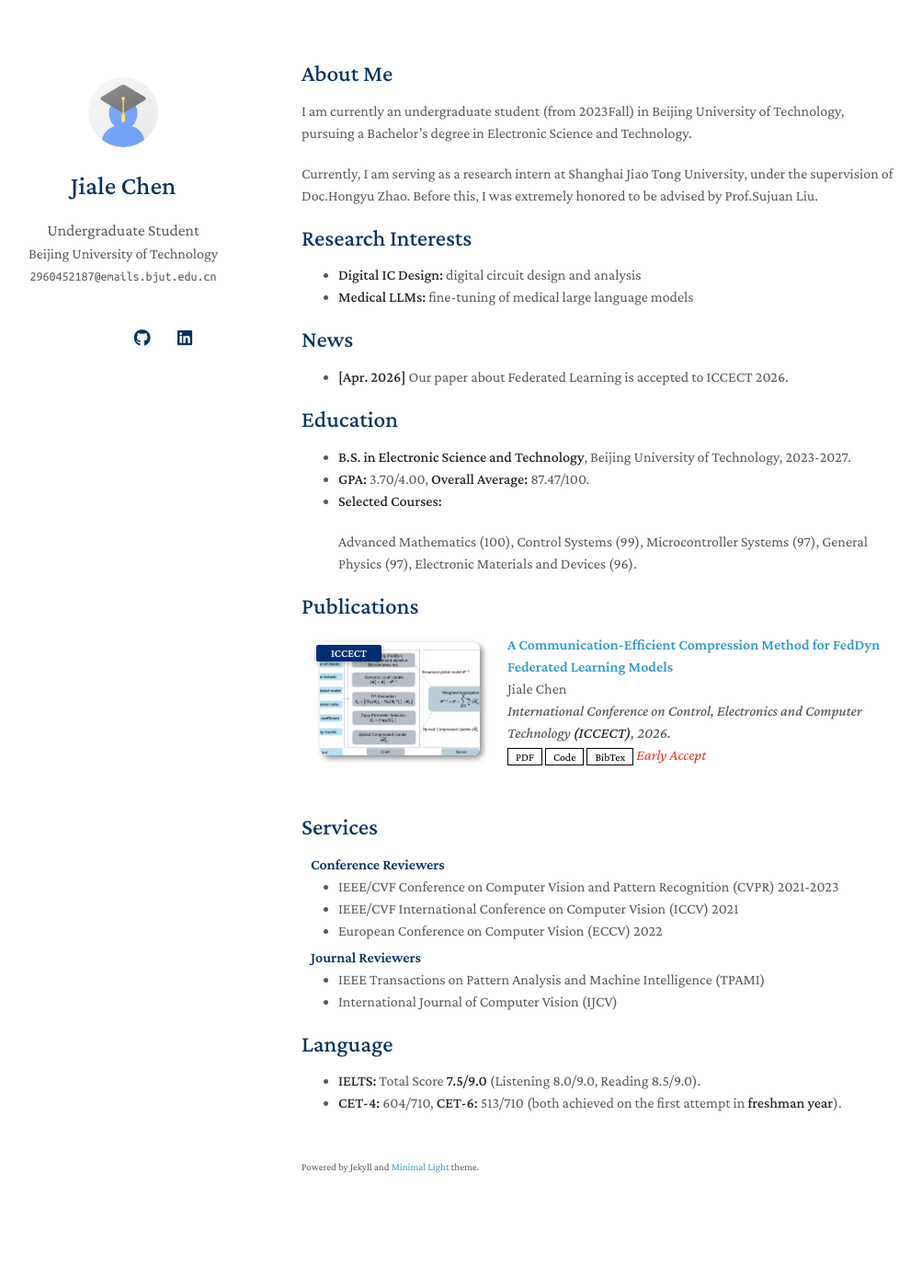
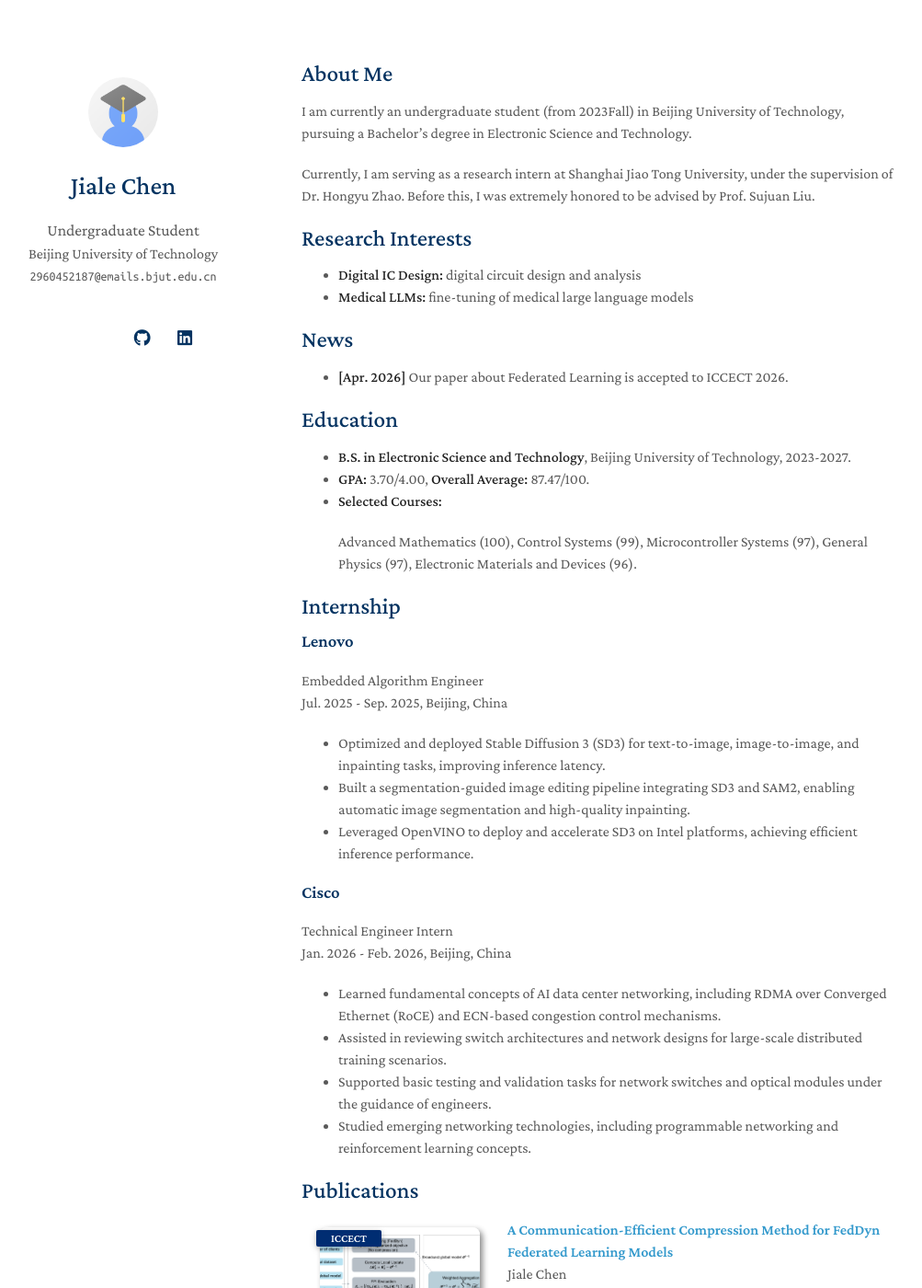
Before and after one commit to Chenjl13/Chenjl13.github.io, a Jekyll site: the page built from index.md, in a window 1280 px wide and 1400 px high. Shown: the whole window at 92% size, without its empty margins (142-1145 px from the left). Built offline with Jekyll 4.4.1, drawn with Linux system fonts in a browser that asks for light colours; a style sheet for code colours, icons or effects is not loaded; our own code applies the rules of GitHub Pages for plain Markdown files.

Commit message:
Update index.md

```diff
--- a/index.md
+++ b/index.md
@@ -6,7 +6,7 @@ layout: homepage
 
 I am currently an undergraduate student (from 2023Fall) in Beijing University of Technology, pursuing a Bachelor's degree in Electronic Science and Technology.
 
-Currently, I am serving as a research intern at Shanghai Jiao Tong University, under the supervision of Doc.Hongyu Zhao. Before this, I was extremely honored to be advised by Prof.Sujuan Liu.
+Currently, I am serving as a research intern at Shanghai Jiao Tong University, under the supervision of Dr. Hongyu Zhao. Before this, I was extremely honored to be advised by Prof. Sujuan Liu.
 
 ## Research Interests
 
@@ -26,11 +26,30 @@ Currently, I am serving as a research intern at Shanghai Jiao Tong University, u
   Advanced Mathematics (100), Control Systems (99), Microcontroller Systems (97), General Physics (97),
   Electronic Materials and Devices (96).
 
+## Internship
+
+### Lenovo
+Embedded Algorithm Engineer
+Jul. 2025 - Sep. 2025, Beijing, China
+
+- Optimized and deployed Stable Diffusion 3 (SD3) for text-to-image, image-to-image, and inpainting tasks, improving inference latency.
+- Built a segmentation-guided image editing pipeline integrating SD3 and SAM2, enabling automatic image segmentation and high-quality inpainting.
+- Leveraged OpenVINO to deploy and accelerate SD3 on Intel platforms, achieving efficient inference performance.
+
+### Cisco
+Technical Engineer Intern
+Jan. 2026 - Feb. 2026, Beijing, China
+
+- Learned fundamental concepts of AI data center networking, including RDMA over Converged Ethernet (RoCE) and ECN-based congestion control mechanisms.
+- Assisted in reviewing switch architectures and network designs for large-scale distributed training scenarios.
+- Supported basic testing and validation tasks for network switches and optical modules under the guidance of engineers.
+- Studied emerging networking technologies, including programmable networking and reinforcement learning concepts.
+
 {% include_relative _includes/publications.md %}
 
 {% include_relative _includes/services.md %}
 
 ## Language
 
-- **IELTS:** Total Score **7.5/9.0** (Listening 8.0/9.0, Reading 8.5/9.0).
+- **IELTS:** Overall Band **7.5/9.0** (Listening 8.0/9.0, Reading 8.5/9.0).
 - **CET-4:** 604/710, **CET-6:** 513/710 (both achieved on the first attempt in **freshman year**).
```
